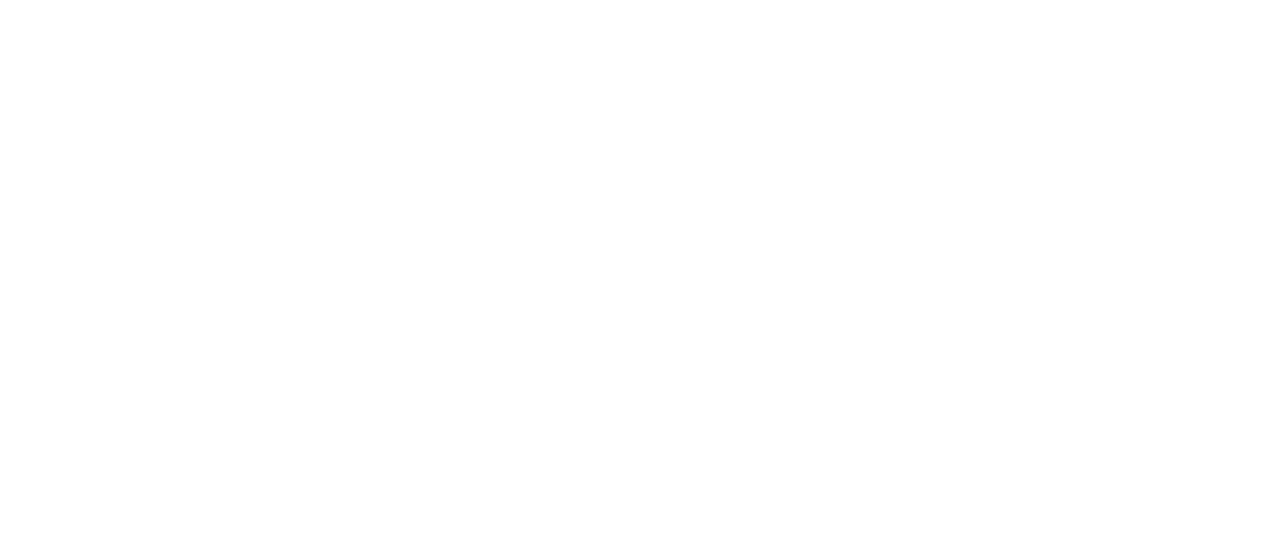
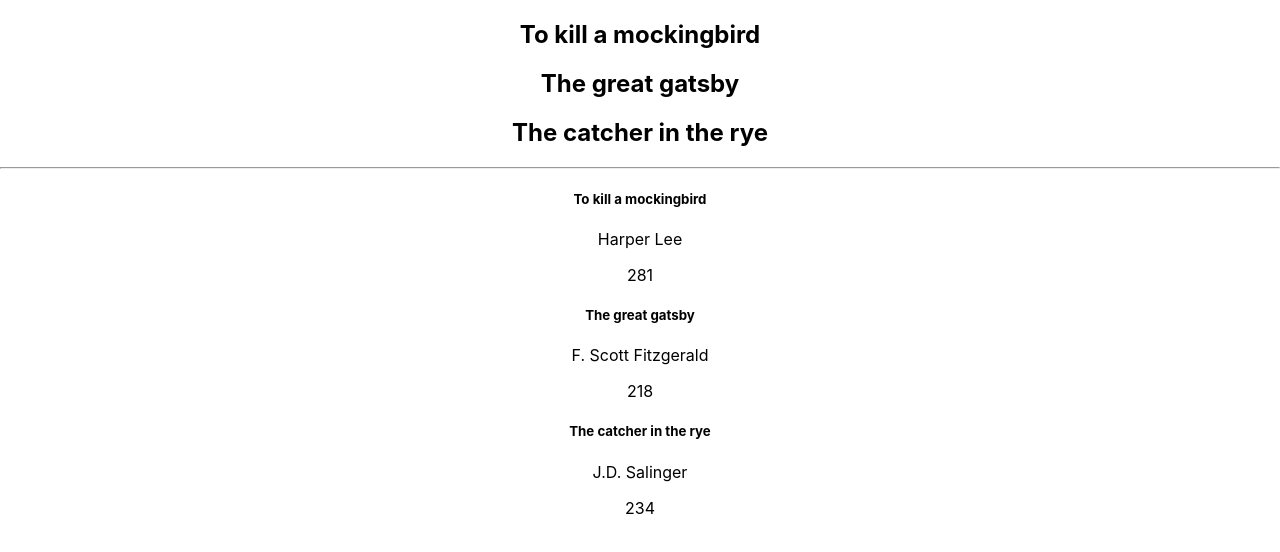
Before and after one commit to fgit-24/gitpod-react, a React (Create React App) app in the folder my-app/: page / in a window 1280 px wide. Shown: the top 552 px of the page. Built offline with nearby package versions, Linux system fonts and the light colour scheme.

Commit message:
Add Renderlist.js

```diff
--- a/my-app/src/App.js
+++ b/my-app/src/App.js
@@ -1,9 +1,9 @@
 import "./App.css";
-// import MethodsAsPropsParent from "./components/MethodsAsPropsParent";
+import RenderingList from "./components/RenderList";
 
 function App() {
   return <div className="App">
-      {/* <MethodsAsPropsParent /> */}
+      <RenderingList />
   </div>;
 }
 
--- /dev/null
+++ b/my-app/src/components/RenderList.js
@@ -0,0 +1,43 @@
+import React from "react";
+
+function RenderingList() {
+    const booklist = [
+        {
+            title: 'To kill a mockingbird',
+            author: 'Harper Lee',
+            pages: 281
+        },
+        {
+            title: 'The great gatsby',
+            author: 'F. Scott Fitzgerald',
+            pages: 218
+        },
+        {
+            title: 'The catcher in the rye',
+            author: 'J.D. Salinger',
+            pages: 234
+        }
+    ];
+
+    return (
+        <div>
+            { booklist.map(book => (
+                <h2 key={book.title}>{book.title}</h2>
+            )) }
+
+            <hr />
+
+            { booklist.map(book => {
+                return (
+                    <div key={book.title}>
+                        <h5>{book.title}</h5>
+                        <p>{book.author}</p>
+                        <p>{book.pages}</p>
+                    </div>
+                );
+            })}
+        </div>
+    );
+}
+
+export default RenderingList;
```
